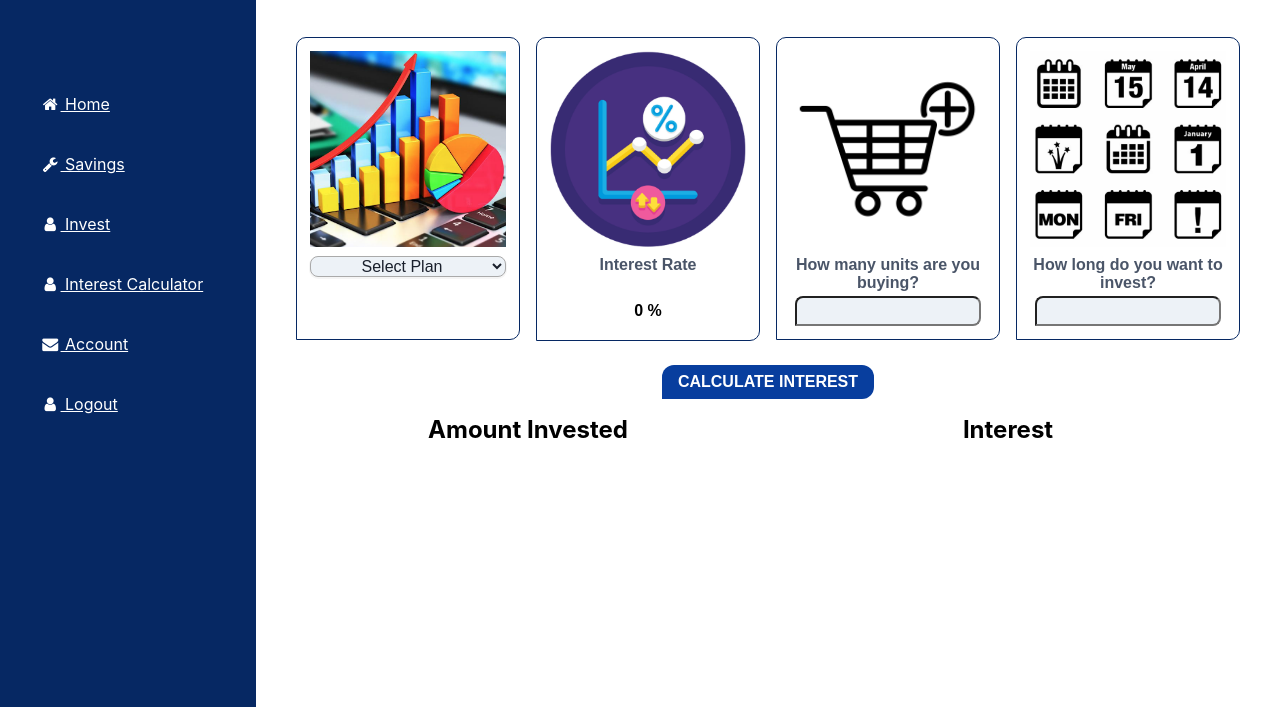
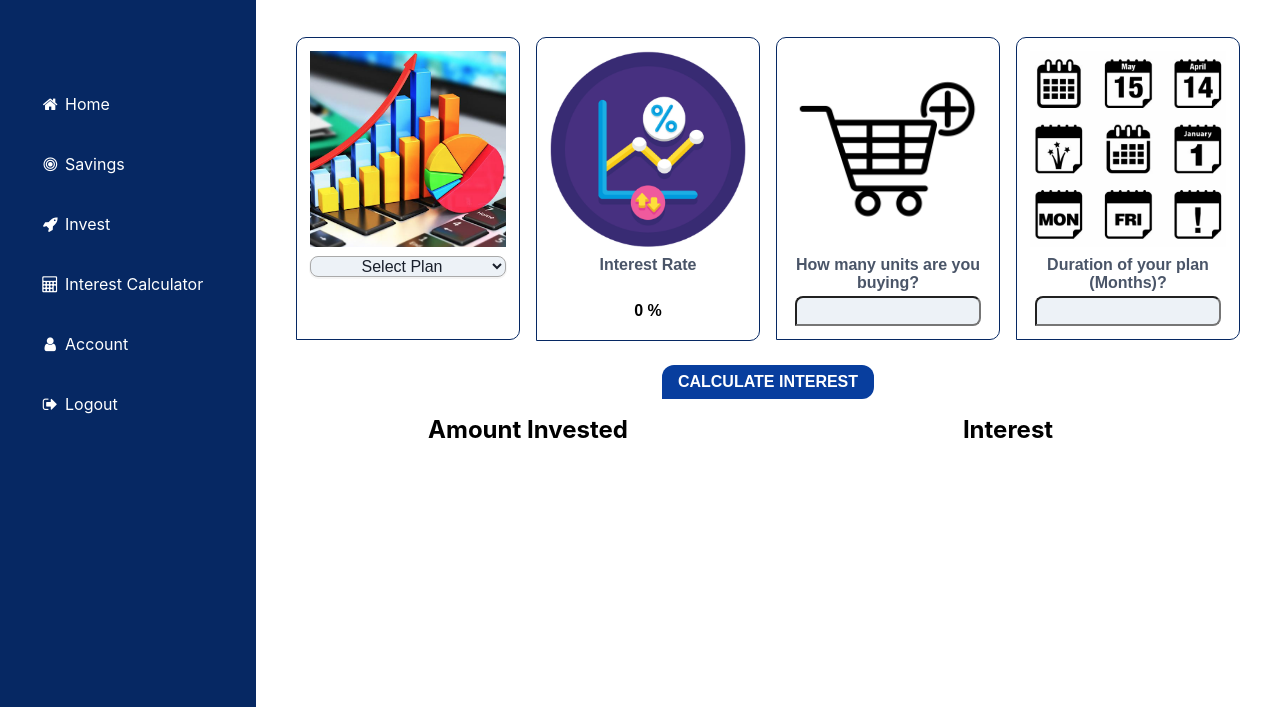
Before and after one commit to tamsay/piggyvest-interest-calculator, a plain HTML site: page index.html in a window 1280 px wide. Shown: the part 93-800 px from the top of the page. Drawn offline with Linux system fonts and the light colour scheme.

Commit message:
more stylings added

```diff
--- a/css/style.css
+++ b/css/style.css
@@ -66,8 +66,15 @@ body{
 }
 .navbar a{
     color: white;
+    text-decoration-line: none;
+}
+.navbar a:hover{
+    text-decoration-line: underline;
 }
 
+.navbar a:active{
+    text-decoration-line: underline;
+}
 #mainDiv{
     background-color: white;
     padding: 2rem 2rem 2.5rem 2rem;
--- a/index.html
+++ b/index.html
@@ -27,22 +27,22 @@
                 <nav>
                     <ul class="navbar">
                     <li class="nav-item">
-                        <a href="#home"><i class="fa fa-fw fa-home nav-link"></i> Home</a>
+                        <a href="#"><i class="fa fa-fw fa-home nav-link"></i> Home</a>
                     </li>
                     <li class="nav-item">
-                        <a href="#services"><i class="fa fa-fw fa-wrench nav-link"></i> Savings</a>
+                        <a href="#"><i class="fa fa-fw fa-bullseye nav-link"></i> Savings</a>
                     </li>
                     <li class="nav-item">
-                        <a href="#clients"><i class="fa fa-fw fa-user nav-link"></i> Invest</a>
+                        <a href="#"><i class="fa fa-fw fa-rocket nav-link"></i> Invest</a>
                     </li>
                     <li class="nav-item">
-                        <a href="#clients"><i class="fa fa-fw fa-user nav-link"></i> Interest Calculator</a>
+                        <a href="#"><i class="fa fa-fw fa-calculator nav-link"></i> Interest Calculator</a>
                     </li>
                     <li class="nav-item">
-                        <a href="#contact"><i class="fa fa-fw fa-envelope nav-link"></i> Account</a>
+                        <a href="#"><i class="fa fa-fw fa-user nav-link"></i> Account</a>
                     </li>
                     <li class="nav-item">
-                        <a href="#clients"><i class="fa fa-fw fa-user nav-link"></i> Logout</a>
+                        <a href="#"><i class="fa fa-fw fa-sign-out nav-link"></i> Logout</a>
                     </li>
                     </ul>
                 </nav>
@@ -102,7 +102,7 @@
                     <img src="images/calendar.jpg" alt="investment plan">
                 </div>
                 <div>
-                    <label for="months">How long do you want to invest?</label>
+                    <label for="months">Duration of your plan (Months)?</label>
                     <input type="number">
                 </div>
             </div>
```
